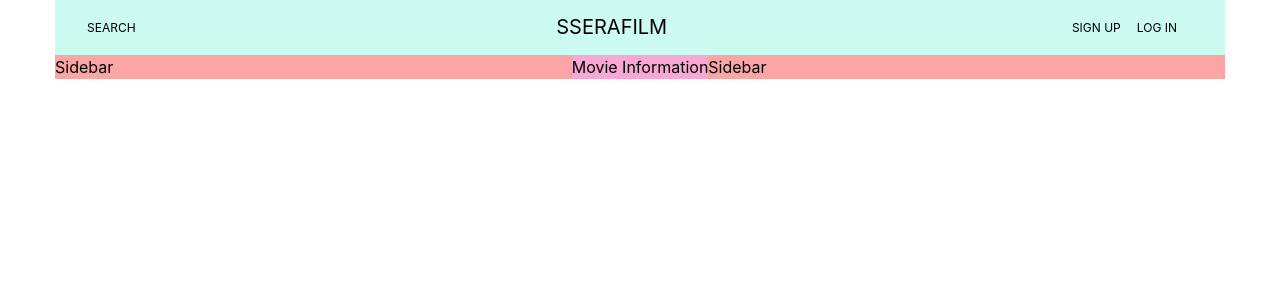
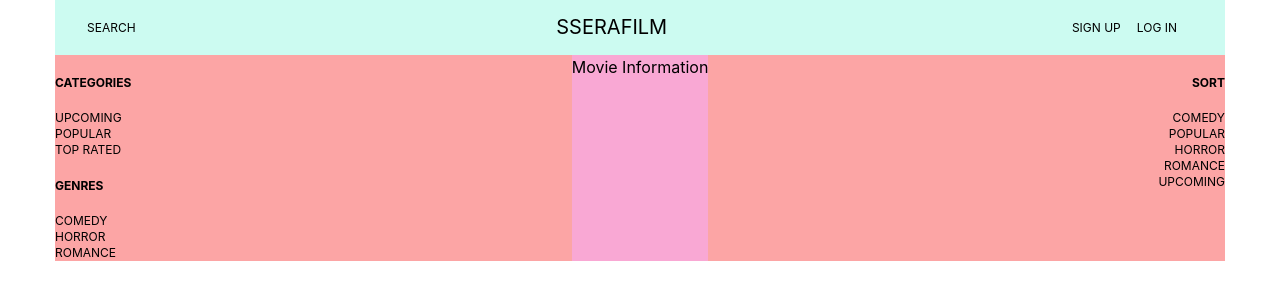
Before and after one commit to animanamit/film-app, a React (Create React App) app: page /movie/1 in a window 1280 px wide. Shown: the top 300 px of the page. Built offline with nearby package versions, Linux system fonts and the light colour scheme.

Commit message:
added font family, started filling up sidebars

```diff
--- a/src/App.jsx
+++ b/src/App.jsx
@@ -4,7 +4,8 @@ import Actors from '@/components/actors'
 import MovieInformation from '@/components/movie-information'
 import Movies from '@/components/movies'
 import NavBar from '@/components/navbar'
-import SideBar from '@/components/sidebar'
+import LeftSideBar from '@/components/left-sidebar'
+import RightSideBar from '@/components/right-sidebar'
 
 function App() {
   return (
@@ -12,7 +13,7 @@ function App() {
       <NavBar />
 
       <main className='px-[55px] grid grid-cols-main'>
-        <SideBar />
+        <LeftSideBar />
         <Routes>
           <Route path='/' element={<Movies />} />
           <Route path='/movie'>
@@ -22,7 +23,7 @@ function App() {
             <Route path=':id' element={<Actors />} />
           </Route>
         </Routes>
-        <SideBar />
+        <RightSideBar />
       </main>
     </div>
   )
--- /dev/null
+++ b/src/components/left-sidebar.tsx
@@ -0,0 +1,24 @@
+import React from 'react'
+
+const LeftSideBar = () => {
+  return (
+    <div className='bg-red-300 uppercase font-[11px]'>
+      <nav>
+        <ul>
+          <h5 className='font-bold leading-[55px] text-xs cursor-pointer'>categories</h5>
+          <li className='font-normal  text-xs cursor-pointer hover:underline'>upcoming</li>
+          <li className='font-normal  text-xs cursor-pointer hover:underline'>popular</li>
+          <li className='font-normal  text-xs cursor-pointer hover:underline'>top rated</li>
+        </ul>
+        <ul>
+          <h5 className='font-bold leading-[55px] text-xs cursor-pointer'>genres</h5>
+          <li className='font-normal  text-xs cursor-pointer hover:underline'>comedy</li>
+          <li className='font-normal text-xs cursor-pointer hover:underline'>horror</li>
+          <li className='font-normal  text-xs cursor-pointer hover:underline'>romance</li>
+        </ul>
+      </nav>
+    </div>
+  )
+}
+
+export default LeftSideBar
--- /dev/null
+++ b/src/components/right-sidebar.tsx
@@ -0,0 +1,20 @@
+import React from 'react'
+
+const RightSideBar = () => {
+  return (
+    <div className='bg-red-300 uppercase font-[11px] text-right'>
+      <nav>
+        <ul>
+          <h5 className='font-bold leading-[55px] text-xs cursor-pointer'>Sort</h5>
+          <li className='font-normal  text-xs cursor-pointer'>comedy</li>
+          <li className='font-normal  text-xs cursor-pointer'>popular</li>
+          <li className='font-normal text-xs cursor-pointer'>horror</li>
+          <li className='font-normal  text-xs cursor-pointer'>romance</li>
+          <li className='font-normal text-xs cursor-pointer'>upcoming</li>
+        </ul>
+      </nav>
+    </div>
+  )
+}
+
+export default RightSideBar
--- a/src/components/sidebar.tsx
+++ /dev/null
@@ -1,7 +0,0 @@
-import React from 'react'
-
-const SideBar = () => {
-  return <div className='bg-red-300'>Sidebar</div>
-}
-
-export default SideBar
--- a/src/index.css
+++ b/src/index.css
@@ -2,16 +2,19 @@
 @tailwind components;
 @tailwind utilities;
 
+@import url('https://rsms.me/inter/inter.css');
+
+html {
+  font-family: 'Inter', sans-serif;
+}
+
 body {
   margin: 0;
-  font-family: -apple-system, BlinkMacSystemFont, "Segoe UI", "Roboto", "Oxygen",
-    "Ubuntu", "Cantarell", "Fira Sans", "Droid Sans", "Helvetica Neue",
-    sans-serif;
+  font-family: 'Inter', sans-serif;
   -webkit-font-smoothing: antialiased;
   -moz-osx-font-smoothing: grayscale;
 }
 
 code {
-  font-family: source-code-pro, Menlo, Monaco, Consolas, "Courier New",
-    monospace;
+  font-family: source-code-pro, Menlo, Monaco, Consolas, 'Courier New', monospace;
 }
```
